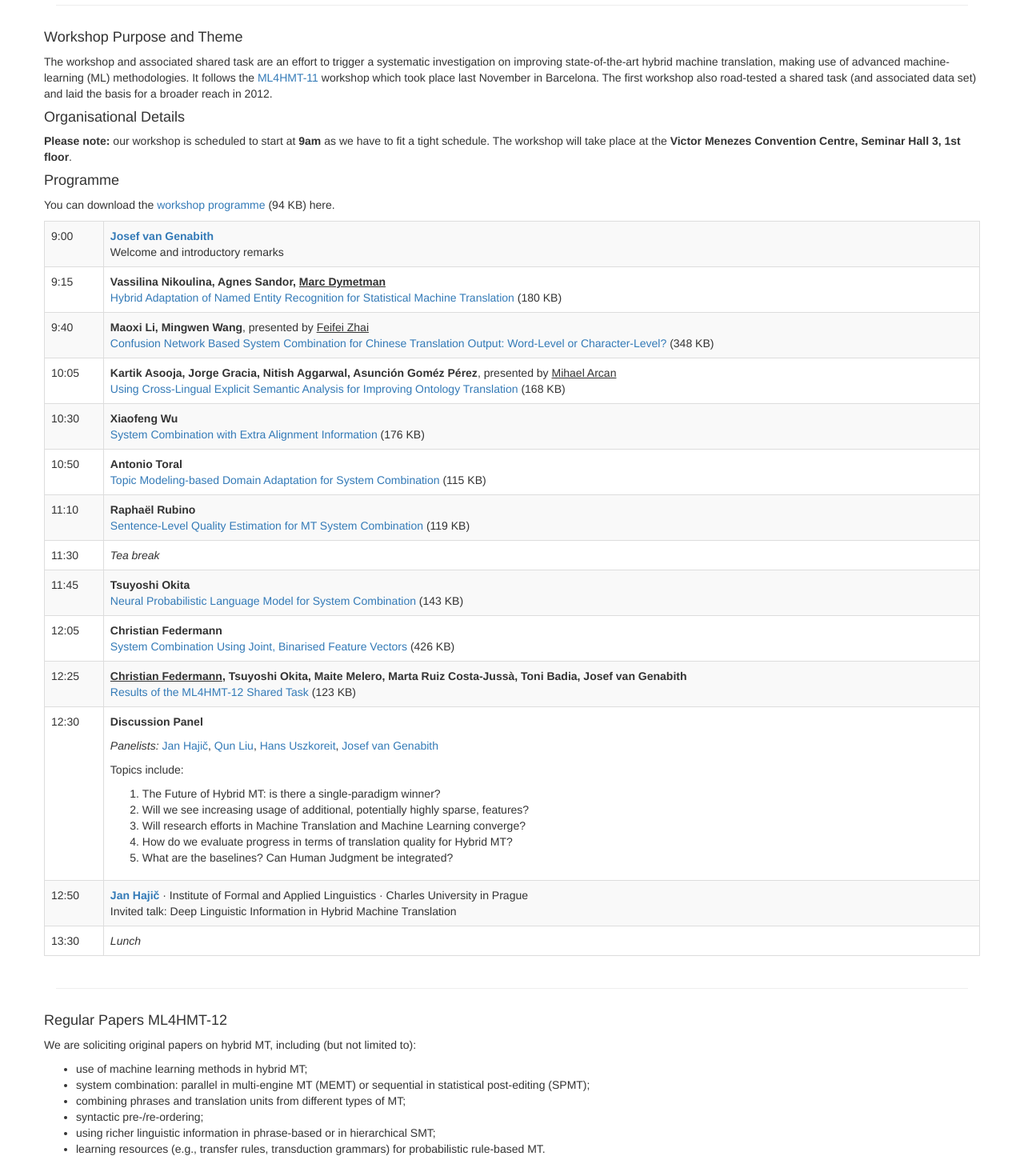
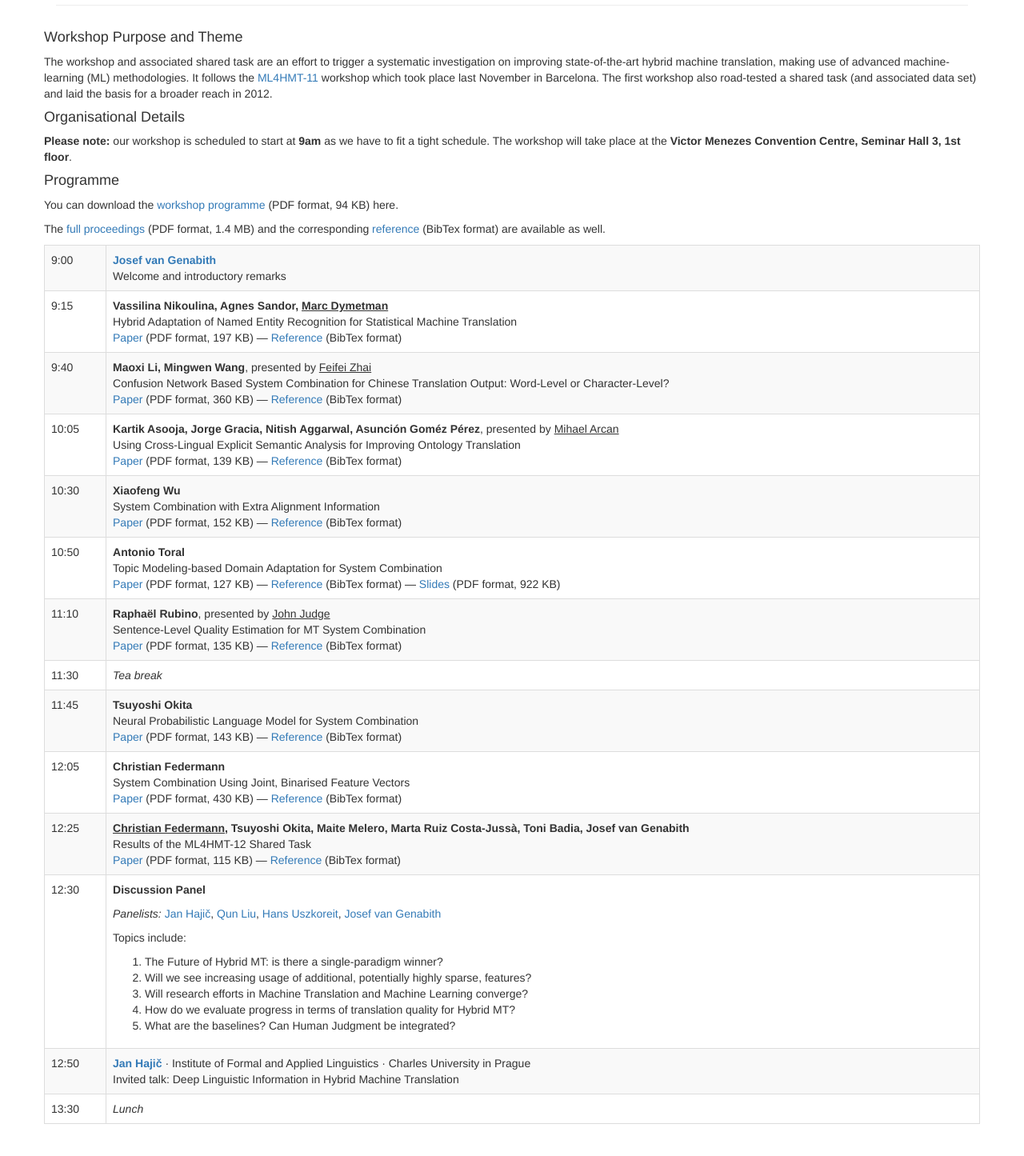
Before and after one commit to cfedermann/ML4HMT-Workshop, a Django app: page / in a window 1280 px wide. Shown: the part 303-1748 px from the top of the page at 80% size. Run offline with Django 3.2, Linux system fonts and the light colour scheme; some libraries are stand-ins or nearby versions.

Commit message:
Added links to proceedings, papers, references and one first set of slides.

```diff
--- a/ml4hmt/templates/program.html
+++ b/ml4hmt/templates/program.html
@@ -1,39 +1,40 @@
       <h4>Programme</h4>
-      <p>You can download the <a href="http://www.dfki.de/~cfedermann/ML4HMT/ML4HMT-2012-workshop-programme.pdf">workshop programme</a> (94 KB) here.</p>
+      <p>You can download the <a href="http://www.dfki.de/~cfedermann/ML4HMT/ML4HMT-2012-workshop-programme.pdf">workshop programme</a> (PDF format, 94 KB) here.</p>
+      <p>The <a href="http://www.dfki.de/~cfedermann/ML4HMT/ML4HMT-2012.pdf">full proceedings</a> (PDF format, 1.4 MB) and the corresponding <a href="http://www.dfki.de/~cfedermann/ML4HMT/ML4HMT-2012.bib">reference</a> (BibTex format) are available as well.</p>
 
       <table class="table table-bordered table-striped">
         <tr>
           <td>9:00</td><td><strong><a href="http://www.computing.dcu.ie/~josef/">Josef van Genabith</a></strong><br/>Welcome and introductory remarks</strong></td>
         </tr>
         <tr>
-          <td>9:15</td><td><strong>Vassilina Nikoulina, Agnes Sandor, <span style="text-decoration:underline;">Marc Dymetman</span></strong><br/><a href="http://www.dfki.de/~cfedermann/ML4HMT/ML4HMT-2012-nikoulina-et-al.pdf">Hybrid Adaptation of Named Entity Recognition for Statistical Machine Translation</a> (180 KB)</td>
+          <td>9:15</td><td><strong>Vassilina Nikoulina, Agnes Sandor, <span style="text-decoration:underline;">Marc Dymetman</span></strong><br/>Hybrid Adaptation of Named Entity Recognition for Statistical Machine Translation<br/><a href="http://www.dfki.de/~cfedermann/ML4HMT/ML4HMT-2012-nikoulina-et-al.pdf">Paper</a> (PDF format, 197 KB) &mdash; <a href="http://www.dfki.de/~cfedermann/ML4HMT/ML4HMT-2012-nikoulina-et-al.bib">Reference</a> (BibTex format)</td>
         </tr>
         <tr>
-          <td>9:40</td><td><strong>Maoxi Li, Mingwen Wang</strong>, presented by <span style="text-decoration:underline;">Feifei Zhai</span><br/><a href="http://www.dfki.de/~cfedermann/ML4HMT/ML4HMT-2012-li-wang.pdf">Confusion Network Based System Combination for Chinese Translation Output: Word-Level or Character-Level?</a> (348 KB)</td>
+          <td>9:40</td><td><strong>Maoxi Li, Mingwen Wang</strong>, presented by <span style="text-decoration:underline;">Feifei Zhai</span><br/>Confusion Network Based System Combination for Chinese Translation Output: Word-Level or Character-Level?<br/><a href="http://www.dfki.de/~cfedermann/ML4HMT/ML4HMT-2012-li-wang.pdf">Paper</a> (PDF format, 360 KB) &mdash; <a href="http://www.dfki.de/~cfedermann/ML4HMT/ML4HMT-2012-li-wang.bib">Reference</a> (BibTex format)</td>
         </tr>
         <tr>
-          <td>10:05</td><td><strong>Kartik Asooja, Jorge Gracia, Nitish Aggarwal, Asunci&oacute;n Gom&eacute;z P&eacute;rez</strong>, presented by <span style="text-decoration:underline;">Mihael Arcan</span><br/><a href="http://www.dfki.de/~cfedermann/ML4HMT/ML4HMT-2012-asooja-et-al.pdf">Using Cross-Lingual Explicit Semantic Analysis for Improving Ontology Translation</a> (168 KB)</td>
+          <td>10:05</td><td><strong>Kartik Asooja, Jorge Gracia, Nitish Aggarwal, Asunci&oacute;n Gom&eacute;z P&eacute;rez</strong>, presented by <span style="text-decoration:underline;">Mihael Arcan</span><br/>Using Cross-Lingual Explicit Semantic Analysis for Improving Ontology Translation<br/><a href="http://www.dfki.de/~cfedermann/ML4HMT/ML4HMT-2012-asooja-et-al.pdf">Paper</a> (PDF format, 139 KB) &mdash; <a href="http://www.dfki.de/~cfedermann/ML4HMT/ML4HMT-2012-asooja-et-al.bib">Reference</a> (BibTex format)</td>
         </tr>
         <tr>
-          <td>10:30</td><td><strong>Xiaofeng Wu</strong><br/><a href="http://www.dfki.de/~cfedermann/ML4HMT/ML4HMT-2012-wu-et-al.pdf">System Combination with Extra Alignment Information</a> (176 KB)</td>
+          <td>10:30</td><td><strong>Xiaofeng Wu</strong><br/>System Combination with Extra Alignment Information<br/><a href="http://www.dfki.de/~cfedermann/ML4HMT/ML4HMT-2012-wu-et-al.pdf">Paper</a> (PDF format, 152 KB) &mdash; <a href="http://www.dfki.de/~cfedermann/ML4HMT/ML4HMT-2012-wu-et-al.bib">Reference</a> (BibTex format)</td>
         </tr>
         <tr>
-          <td>10:50</td><td><strong>Antonio Toral</strong><br/><a href="http://www.dfki.de/~cfedermann/ML4HMT/ML4HMT-2012-okita-et-al-b.pdf">Topic Modeling-based Domain Adaptation for System Combination</a> (115 KB)</td>
+          <td>10:50</td><td><strong>Antonio Toral</strong><br/>Topic Modeling-based Domain Adaptation for System Combination<br/><a href="http://www.dfki.de/~cfedermann/ML4HMT/ML4HMT-2012-okita-et-al-b.pdf">Paper</a> (PDF format, 127 KB) &mdash; <a href="http://www.dfki.de/~cfedermann/ML4HMT/ML4HMT-2012-okita-et-al-b.bib">Reference</a> (BibTex format) &mdash; <a href="http://www.dfki.de/~cfedermann/ML4HMT/ML4HMT-2012-okita-et-al-b-slides.pdf">Slides</a> (PDF format, 922 KB)</td>
         </tr>
         <tr>
-          <td>11:10</td><td><strong>Rapha&euml;l Rubino</strong><br/><a href="http://www.dfki.de/~cfedermann/ML4HMT/ML4HMT-2012-okita-et-al.pdf">Sentence-Level Quality Estimation for MT System Combination</a> (119 KB)</td>
+          <td>11:10</td><td><strong>Rapha&euml;l Rubino</strong>, presented by <span style="text-decoration:underline;">John Judge</span><br/>Sentence-Level Quality Estimation for MT System Combination<br/><a href="http://www.dfki.de/~cfedermann/ML4HMT/ML4HMT-2012-okita-et-al.pdf">Paper</a> (PDF format, 135 KB) &mdash; <a href="http://www.dfki.de/~cfedermann/ML4HMT/ML4HMT-2012-okita-et-al.bib">Reference</a> (BibTex format)</td>
         </tr>
         <tr>
           <td>11:30</td><td><em>Tea break</em></td>
         </tr>
         <tr>
-          <td>11:45</td><td><strong>Tsuyoshi Okita</strong><br/><a href="http://www.dfki.de/~cfedermann/ML4HMT/ML4HMT-2012-okita.pdf">Neural Probabilistic Language Model for System Combination</a> (143 KB)</td>
+          <td>11:45</td><td><strong>Tsuyoshi Okita</strong><br/>Neural Probabilistic Language Model for System Combination<br/><a href="http://www.dfki.de/~cfedermann/ML4HMT/ML4HMT-2012-okita.pdf">Paper</a> (PDF format, 143 KB) &mdash; <a href="http://www.dfki.de/~cfedermann/ML4HMT/ML4HMT-2012-okita.bib">Reference</a> (BibTex format)</td>
         </tr>
         <tr>
-          <td>12:05</td><td><strong>Christian Federmann</strong><br/><a href="http://www.dfki.de/~cfedermann/ML4HMT/ML4HMT-2012-federmann.pdf">System Combination Using Joint, Binarised Feature Vectors</a> (426 KB)</td>
+          <td>12:05</td><td><strong>Christian Federmann</strong><br/>System Combination Using Joint, Binarised Feature Vectors<br/><a href="http://www.dfki.de/~cfedermann/ML4HMT/ML4HMT-2012-federmann.pdf">Paper</a> (PDF format, 430 KB) &mdash; <a href="http://www.dfki.de/~cfedermann/ML4HMT/ML4HMT-2012-federmann.bib">Reference</a> (BibTex format)</td>
         </tr>
         <tr>
-          <td>12:25</td><td><strong><span style="text-decoration:underline;">Christian Federmann</span>, Tsuyoshi Okita, Maite Melero, Marta Ruiz Costa-Juss&agrave;, Toni Badia, Josef van Genabith</strong><br/><a href="http://www.dfki.de/~cfedermann/ML4HMT/ML4HMT-2012-federmann-et-al.pdf">Results of the ML4HMT-12 Shared Task</a> (123 KB)</td>
+          <td>12:25</td><td><strong><span style="text-decoration:underline;">Christian Federmann</span>, Tsuyoshi Okita, Maite Melero, Marta Ruiz Costa-Juss&agrave;, Toni Badia, Josef van Genabith</strong><br/>Results of the ML4HMT-12 Shared Task<br/><a href="http://www.dfki.de/~cfedermann/ML4HMT/ML4HMT-2012-federmann-et-al.pdf">Paper</a> (PDF format, 115 KB) &mdash; <a href="http://www.dfki.de/~cfedermann/ML4HMT/ML4HMT-2012-federmann-et-al.bib">Reference</a> (BibTex format)</td>
         </tr>
         <tr>
           <td>12:30</td><td><p><strong>Discussion Panel</strong><br/> <p><em>Panelists:</em> <a href="http://ufal.mff.cuni.cz/~hajic/">Jan Haji&ccaron;</a>, <a href="http://www.computing.dcu.ie/~qliu/">Qun Liu</a>, <a href="http://www.coli.uni-saarland.de/~hansu/">Hans Uszkoreit</a>, <a href="http://www.computing.dcu.ie/~josef/">Josef van Genabith</a></p>
```
